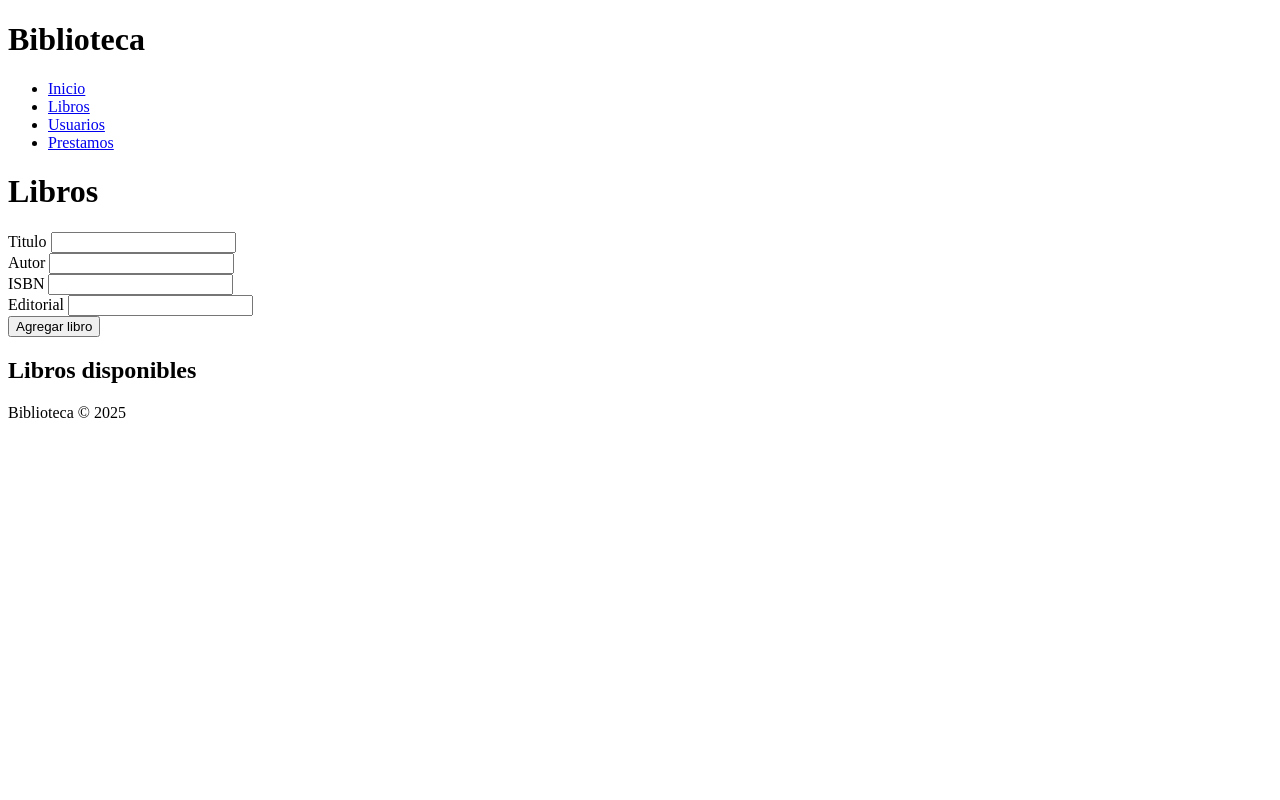
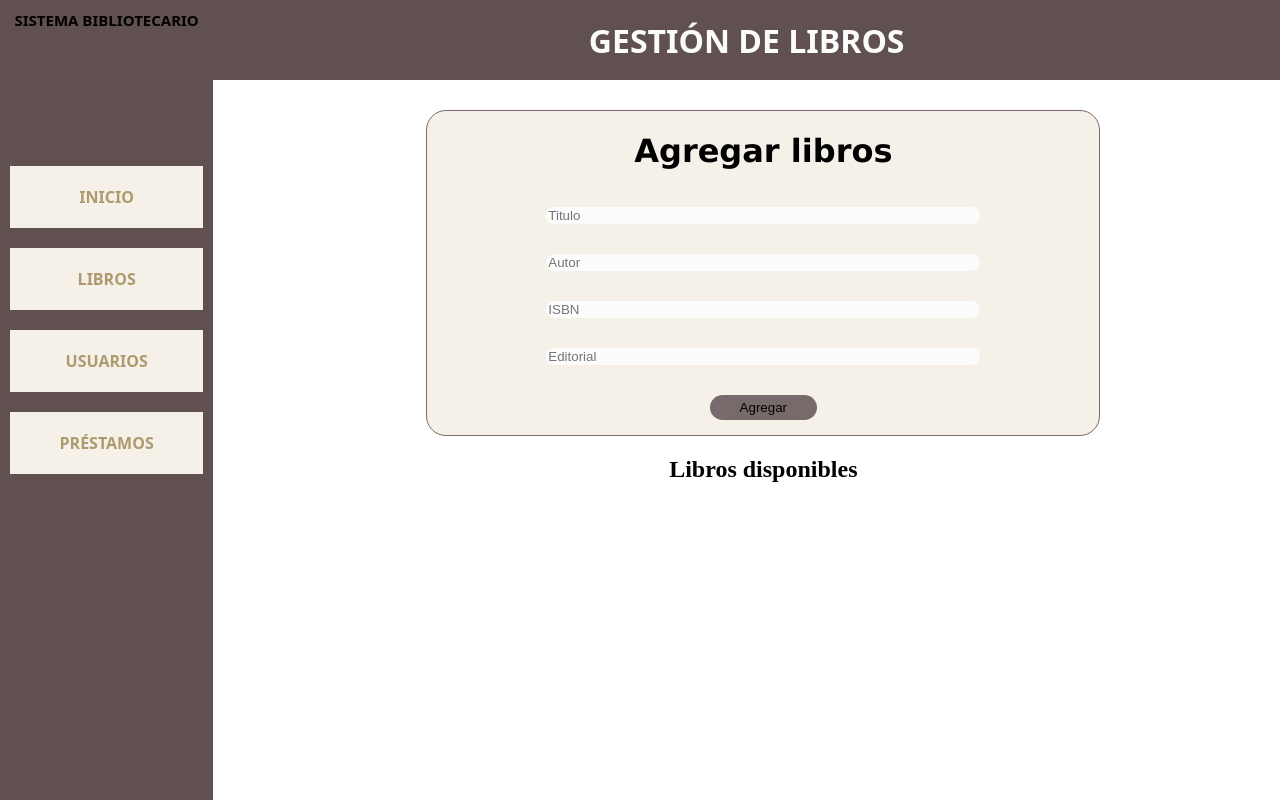
Before and after one commit to alymarquez/gestion_biblioteca, a Flask app: page /libros in a window 1280 px wide. Run offline with Flask 3, Linux system fonts and the light colour scheme.

Commit message:
base css

```diff
--- /dev/null
+++ b/static/css/styles.css
@@ -0,0 +1,153 @@
+body{
+    height: 100%;
+    margin: 0;
+}
+
+.container{
+    height: 100vh;
+    display: flex;
+    flex-direction: row;
+}
+
+/* sidebar */
+
+.sidebar{
+    width: 20%;
+    background-color: #615050;
+    color: black;
+    display: flex;
+    flex-direction: column;
+    height: 100%;
+    font-family:system-ui, -apple-system, BlinkMacSystemFont, 'Segoe UI', Roboto, Oxygen, Ubuntu, Cantarell, 'Open Sans', 'Helvetica Neue', sans-serif;
+
+}
+
+.sidebar-title{
+    margin: 10px 10px;
+    justify-content: center;
+    display: flex;
+    align-items: center;
+    font-size: 15px;
+    font-weight: bold;
+}
+
+.menu{
+    height: 70%;
+    display: flex;
+    flex-direction: column;
+    justify-content: center;
+}
+
+.menu-link{
+    padding: 20px 0;
+    margin: 10px 10px;
+    background-color: #f5f1e8;
+    list-style-type: none;
+    display: flex;
+    justify-content: center;
+    text-decoration: none;
+    color: #ad9a6f;
+    font-weight: bolder;
+}
+
+.menu-link:hover{
+    background-color: #776a6a;
+    color: #f5f1e8;
+}
+
+#titulopagina{
+    background-color: #615050;
+    margin: 0;
+    height: 100%;
+    display: flex;
+    justify-content: center;
+    align-items: center;
+    color: #fcfcfc;
+    font-family:system-ui, -apple-system, BlinkMacSystemFont, 'Segoe UI', Roboto, Oxygen, Ubuntu, Cantarell, 'Open Sans', 'Helvetica Neue', sans-serif;
+
+}
+
+.main-content{
+    margin: 0;
+    padding: 0;
+    width: 100%;
+    display: flex;
+    flex-direction: column;
+}
+
+.main-content header{
+    height: 10%;
+}
+
+.contenidos{
+    margin: 30px 70px;
+    align-items: center;
+    justify-content: center;
+    display: flex;
+    flex-direction: column;
+    width: 90%;
+}
+
+/* formularios */
+.formulario{
+    display: flex;
+    flex-direction: column;
+    justify-content: center;
+    align-items: center;
+
+}
+
+.form-group{
+    margin: 15px 20px;
+    width: 80%;
+    justify-content: center;
+    display: flex;
+}
+
+.form-container{
+    display: flex;
+    flex-direction: column;
+    background-color: #f5f1e8;
+    border: 1px;
+    border-color: #776a6a;
+    border-style: groove;
+    border-radius: 20px;
+    width: 70%;
+    justify-content: center;
+}
+
+.form-container h1{
+    display: flex;
+    justify-content: center;
+    font-family:'Lucida Sans', 'Lucida Sans Regular', 'Lucida Grande', 'Lucida Sans Unicode', Geneva, Verdana, sans-serif;
+}
+
+.form-control{
+    width: 80%;
+    background-color:#fcfcfc;
+    border-radius: 20px;
+    border-color: rgb(119, 100, 141);
+    border-style:none;
+}
+
+.form-control:hover{
+    background-color: #776a6a;
+}
+
+.form-control:hover::placeholder{
+    color: white;
+}
+
+.btn-primary{
+    background-color: #776a6a;
+    border-style:none;
+    border: none;
+    border-radius: 15px;
+    padding: 5px 5px;
+    width: 20%;
+}
+
+.btn-primary:hover{
+    background-color: rgb(140, 129, 150);
+    color: white;
+}
--- a/templates/base.html
+++ b/templates/base.html
@@ -2,29 +2,31 @@
 <html lang="es">
 <head>
     <meta charset="UTF-8">
-    <title>{% block title %} {% endblock %}</title>
-
+    <meta name="viewport" content="width=device-width, initial-scale=1.0">
+    <title>{% block title %}{% endblock %} - Sistema Bibliotecario</title>
+    <link rel="stylesheet" href="static/css/styles.css">
 </head>
 <body>
     <div class="container">
-        <div id="branding">
-            <h1>Biblioteca</h1>
-        </div>
-        <nav>
-            <ul>
-                <li><a href="{{ url_for('index') }}">Inicio</a></li>
-                <li><a href="{{ url_for('manejar_libros') }}">Libros</a></li>
-                <li><a href="{{ url_for('manejar_usuarios') }}">Usuarios</a></li>
-                <li><a href="{{ url_for('gestionar_prestamos') }}">Prestamos</a></li>
-            </ul>
+        <nav class="sidebar">
+            <h3 class="sidebar-title">SISTEMA BIBLIOTECARIO</h3>
+            <div class="menu">
+                <a href="{{ url_for('index') }}" class="menu-link">INICIO</a></li>
+                <a href="{{ url_for('manejar_libros') }}" class="menu-link">LIBROS</a></li>
+                <a href="{{ url_for('manejar_usuarios') }}" class="menu-link">USUARIOS</a></li>
+                <a href="{{ url_for('gestionar_prestamos') }}" class="menu-link">PRÉSTAMOS</a></li>
+            </div>
         </nav>
+
+        <main class="main-content">
+            <header>
+                <h1 id="titulopagina">{% block header %}{% endblock %}</h1>
+            </header>
+            <div class="contenidos">
+                {% block contenido %}{% endblock %}
+            </div>
+
+        </main>
     </div>
-
-{% block contenido %}
-
-{% endblock %}
-    <footer>
-        <p>Biblioteca &copy; 2025</p>
-    </footer>
 </body>
 </html>
--- a/templates/libros.html
+++ b/templates/libros.html
@@ -1,28 +1,30 @@
 {% extends "base.html" %}
 
 {% block title %}Libros{% endblock %}
+{% block header %}GESTIÓN DE LIBROS{% endblock %}
 
 {% block contenido %}
-    <h1>Libros</h1>
-    <form method="POST" action="{{ url_for('manejar_libros') }}">
+    <div class="form-container">
+        <h1>Agregar libros</h1>
+        <form class="formulario" method="POST" action="{{ url_for('manejar_libros') }}">
             <div class="form-group">
-            <label for="titulo">Titulo</label>
-            <input type="text" class="form-control" id="titulo" name="titulo" required>
+                <input placeholder="Titulo" type="text" class="form-control" id="titulo" name="titulo" required>
             </div>
             <div class="form-group">
-            <label for="autor">Autor</label>
-            <input type="text" class="form-control" id="autor" name="autor" required>
+                <input placeholder="Autor" type="text" class="form-control" id="autor" name="autor" required>
             </div>
             <div class="form-group">
-            <label for="ISBN">ISBN</label>
-            <input type="text" class="form-control" id="ISBN" name="ISBN" required>
+                <input placeholder="ISBN" type="text" class="form-control" id="ISBN" name="ISBN" required>
             </div>
             <div class="form-group">
-            <label for="editorial">Editorial</label>
-            <input type="text" class="form-control" id="editorial" name="editorial" required>
+                <input placeholder="Editorial" type="text" class="form-control" id="editorial" name="editorial" required>
             </div>
-        <button type="submit" class="btn btn-primary">Agregar libro</button>
+            <div class="form-group">
+                <button type="submit" class="btn-primary">Agregar</button>
+            </div>
+
         </form>
+    </div>
 
     <h2>Libros disponibles</h2>
     <ul class="list-group">
--- a/templates/prestamos.html
+++ b/templates/prestamos.html
@@ -29,7 +29,7 @@
             <label for="fecha_devolucion">Fecha de Devolución</label>
             <input type="date" class="form-control" id="fecha_devolucion" name="fecha_devolucion">
         </div>
-        <button type="submit" class="btn btn-primary">Registrar Préstamo</button>
+        <button type="submit" class="btn-primary">Registrar Préstamo</button>
     </form>
 
     <h2>Devolución de Libro</h2>
@@ -69,8 +69,8 @@
         <tbody>
             {% for prestamo in prestamos %}
                 <tr>
-                    <td>{{ prestamo.id_prestamo }}</td>
-                    <td>{{ prestamo.libro.titulo }} ({{ prestamo.libro.ISBN }})</td>
+                    <td>{{ prestamo.id }}</td>
+                    <td>{{ prestamo.libro.titulo }} ({{ prestamo.libro.id }})</td>
                     <td> {{ prestamo.usuario.nombre }} ({{ prestamo.usuario.dni }})</td>
                     <td> {{ prestamo.fecha_prestamo }} </td>
                     <td> {{ prestamo.fecha_devolucion }} </td>
```
Also changed, not shown: models.py (+7 -1 lines), templates/index.html (+21 -21 lines), templates/usuarios.html (+11 -10 lines), static/css/layout.css (deleted). Lines whose indentation alone changed are shown as unchanged.
